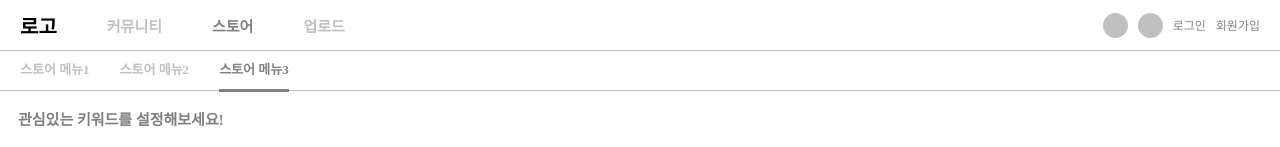
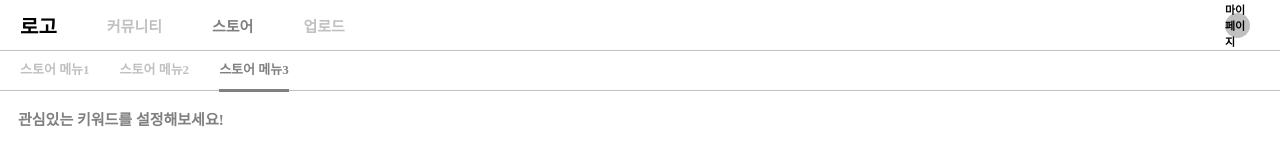
Before and after one commit to heisjun/GRNR, a React (Create React App) app: page /store/menu3 in a window 1280 px wide. Shown: the top 147 px of the page. Built offline with nearby package versions, Linux system fonts and the light colour scheme; no server answers.

Commit message:
2208270926

```diff
--- a/src/common/components/FollowingItem/FollowingItem.tsx
+++ b/src/common/components/FollowingItem/FollowingItem.tsx
@@ -17,7 +17,6 @@ const FollowingItem: React.FC<IFollowingItem> = (props) => {
                     {isOpenComments && <ModalComments close={setIsOpenComments} />}
                 </StyledModalContent>
             </StyledModalBlock>
-
             <StyledFeedsBlock>
                 <StyledBlockHeader>
                     <StyledHeaderItem>
--- a/src/common/components/Slider/Slider.tsx
+++ b/src/common/components/Slider/Slider.tsx
@@ -1,6 +1,7 @@
 import React, { useEffect, useRef, useState } from 'react';
 import Slide from './Slide/Slide';
 import styled from 'styled-components';
+import { Link } from 'react-router-dom';
 import Indicator from './Indicator';
 import { ISlider } from './Slider.type';
 
@@ -59,6 +60,7 @@ const Slider: React.FC<ISlider> = (props) => {
             <StyledIndicator>
                 <Indicator index={currentSlide} setIndex={setCurrentSlide} data={imgdata} />
             </StyledIndicator>
+            <Link to="./details" style={{ textDecoration: 'none' }}>
                 <SliderContainer ref={slideRef} pageNum={TOTAL_SLIDES}>
                     {textdata.map((items: any, index: number) => {
                         return (
@@ -73,6 +75,7 @@ const Slider: React.FC<ISlider> = (props) => {
                         );
                     })}
                 </SliderContainer>
+            </Link>
         </Container>
     );
 };
--- a/src/domains/HeaderBar/HeaderBar.tsx
+++ b/src/domains/HeaderBar/HeaderBar.tsx
@@ -127,8 +127,8 @@ const HeaderBar: React.FC<IHeaderBar> = (props) => {
                         <StyledSearchBar value="" />
                         <StyledButtonsCotainer>
                             <StyledSearchButton />
-                            <Link to="/mypage">
-                                <StyledCartButton />
+                            <Link to="/mypage" style={{ textDecoration: 'none', color: 'black' }}>
+                                <StyledCartButton>마이페이지</StyledCartButton>
                             </Link>
                             <StyledLoginButton
                                 onClick={() => {
@@ -219,6 +219,7 @@ const StyledLoginButton = styled.div`
     @media screen and (min-width: ${boundaryWidth}px) {
         font-size: 13px;
     }
+    display: none;
 `;
 
 const StyledRegisterButton = styled.div`
@@ -229,6 +230,7 @@ const StyledRegisterButton = styled.div`
     @media screen and (min-width: ${boundaryWidth}px) {
         font-size: 13px;
     }
+    display: none;
 `;
 
 const StyledSearchButton = styled.div`
@@ -242,6 +244,7 @@ const StyledSearchButton = styled.div`
         width: 30px;
         height: 30px;
     }
+    display: none;
 `;
 
 const StyledCartButton = styled.div`
@@ -251,9 +254,15 @@ const StyledCartButton = styled.div`
     background-color: silver;
     cursor: pointer;
     margin-right: 10px;
+    font-size: 11px;
+    font-weight: bold;
+    display: flex;
+    justify-content: center;
+    align-items: center;
     @media screen and (min-width: ${boundaryWidth}px) {
-        width: 30px;
+        width: 60px;
         height: 30px;
+        border-radius: 15px;
     }
     &:hover {
         background-color: grey;
--- a/src/navigations/Navigation.tsx
+++ b/src/navigations/Navigation.tsx
@@ -42,7 +42,7 @@ const Navigation: React.FC = () => {
                     <Route path="/store/menu3" element={<Following />} />
                     <Route path="/upload" element={<WritingPicture />} />
                     <Route path="/upload/photo" element={<WritingPicture />} />
-                    <Route path="/upload/video" element={null} />
+                    <Route path="/upload/video" element={<WritingPicture />} />
                     <Route path="/mypage" element={<Myfeed />} />
                     <Route path="/mypage/profile" element={<Myfeed />} />
                     <Route path="/mypage/profile/myfeed" element={<Myfeed />} />
```
Lines whose indentation alone changed are shown as unchanged.
